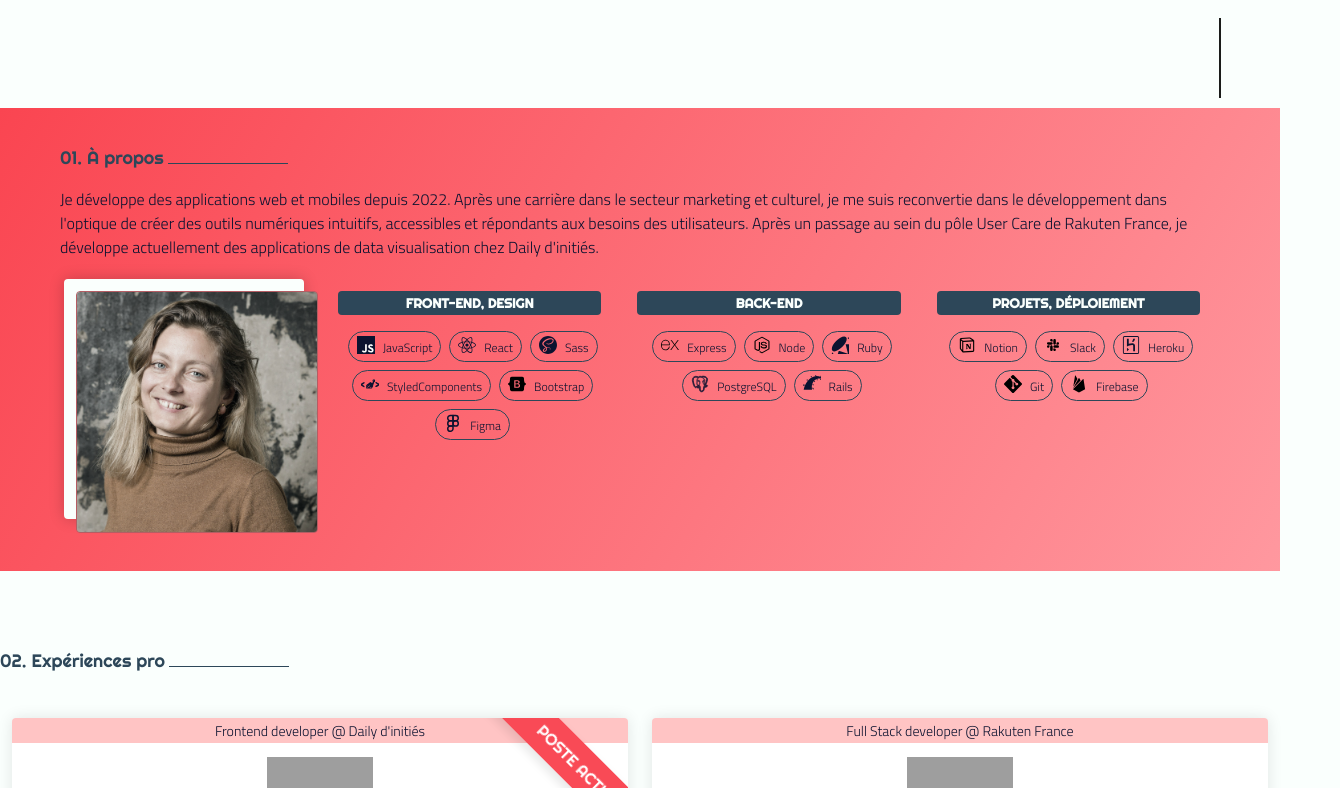
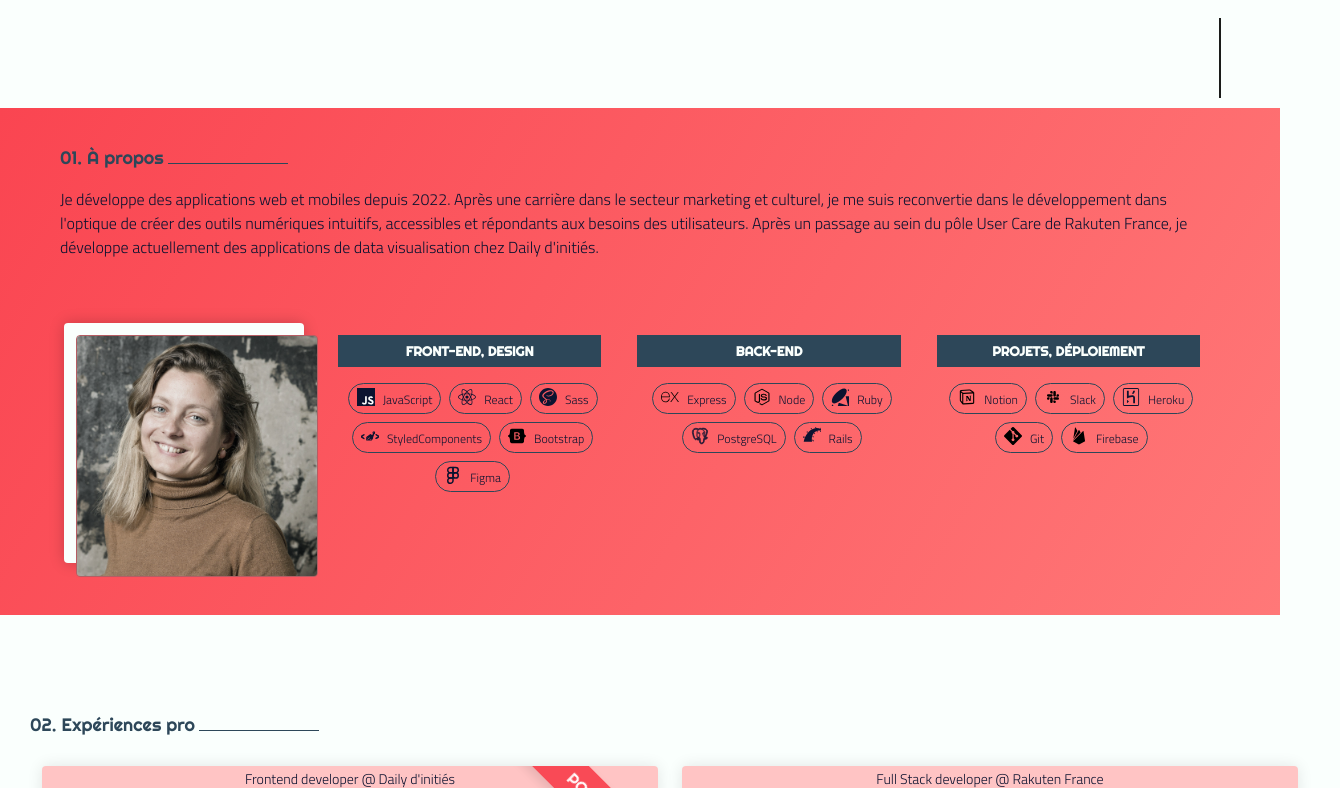
Before and after one commit to noleni/portfolio, a React (Create React App) app: page / in a window 1280 px wide. Shown: the part 692-1480 px from the top of the page, 1340 px wide, since content can reach past the window. Built offline with nearby package versions, Linux system fonts and the light colour scheme; grey boxes are pictures that could not be loaded.

Commit message:
remove showMore and resize containers

```diff
--- a/src/components/TechList.jsx
+++ b/src/components/TechList.jsx
@@ -48,11 +48,10 @@ const TechListStyle = styled.div`
 
   h5 {
     margin: 0 6px 0 0;
-    padding: 4px 8px;
+    padding: 8px;
     text-transform: uppercase;
     color: var(--off-white);
     background-color: var(--dark-blue);
-    border-radius: 4px;
   }
 
   .competencies-title {
--- a/src/components/sections/About.jsx
+++ b/src/components/sections/About.jsx
@@ -1,8 +1,7 @@
-import React, { useState } from 'react';
+import React from 'react';
 import styled from 'styled-components';
 
 import TechList from "../TechList";
-import Button from '../UI/Button';
 
 import { gsap } from "gsap";
 import { ScrollTrigger } from 'gsap/ScrollTrigger';
@@ -12,45 +11,21 @@ gsap.registerPlugin(ScrollTrigger, ScrollToPlugin);
 
 const AboutStyle = styled.section`
   margin: 0 0 60px 0px;
-  background: linear-gradient(120deg, rgb(250, 69, 81), rgb(255, 152, 159));
+  background: linear-gradient(120deg, rgb(250, 69, 81), rgb(255, 120, 120));
 
   .about-content {
-    padding: 20px 60px;
+    padding: 20px 30px;
+  }
 
   .pic-n-tech {
     display: flex;
     flex-direction: column;
     width: 100%;
     padding: 4px 0 0 4px;
-    margin-top: 12px;
+    margin-top: 30px;
   }
 
-  .opacity-down {
-    background: var(--off-white);
-    z-index: 1;
-    position:relative;
-  }
-
-  .masked {
-    content: "";
-    position: absolute;
-    top:0;
-    left:0;
-    width:100%;
-    height: 100%;
-    z-index: 2;
-    background: -webkit-linear-gradient(rgba(255,255,255,0) 0%, rgba(255,255,255,1) 70%);
-    background: -moz-linear-gradient(rgba(255,255,255,0) 0%, rgba(255,255,255,1) 70%);
-    background: -o-linear-gradient(rgba(255,255,255,0) 0%, rgba(255,255,255,1) 70%);
-    background: linear-gradient(rgba(255,255,255,0) 0%, rgba(255,255,255,1) 70%);
-    transition: all 0.5s ease-in-out;
-  }
-
-  .large-device {
-    display:none;
-  }
-
-  .small-device {
+  .presentation {
     text-align: center;
   }
 
@@ -58,24 +33,18 @@ const AboutStyle = styled.section`
     width: 100%;
   }
 
+  @media(min-width: 576px) {
+    .about-content {
+    padding: 20px 60px;
+  }
+
   .presentation {
     text-align: left;
-
   }
 
-  @media(min-width: 576px) {
     .pic-n-tech {
       flex-direction: row;
-    }
-  }
-
-  @media(min-width: 768px) {
-
-    .small-device {
-      display: none;
-    }
-    .large-device {
-      display: flex;
+      margin-top: 60px;
     }
   }
 `;
@@ -118,34 +87,15 @@ const ProfilPicStyle = styled.div`
 
 const About = React.forwardRef((props, ref) => {
 
-  const [showMore, setShowMore] = useState(false);
-
-  const paragraph = `Je développe des applications web et mobiles depuis 2022. Après une carrière dans le secteur marketing et culturel,
-  je me suis reconvertie dans le développement dans l'optique de créer des outils numériques intuitifs, accessibles et répondants aux besoins des utilisateurs.
-  Après un passage au sein du pôle User Care de Rakuten France, je développe actuellement des applications de data visualisation chez Daily d'initiés.`;
-
-
   return (
     <AboutStyle id="about" ref={ref}>
       <div className='about-content'>
       <p className='section-title'>01. À propos</p>
-      <div className='small-device'>
-        {!showMore &&
-          <p className='presentation opacity-down'>{paragraph.substring(0, 400)}
-            <span className='masked'></span>
-          </p>
-        }
-        {showMore && <p className='presentation'>{paragraph}</p> }
-        <Button
-          className="btn-show-more"
-          type="button"
-          onClick={() => setShowMore(!showMore)}
-        >
-          {!showMore ? "Lire plus" : "Voir moins"}
-        </Button>
-      </div>
-
-      <p className='presentation large-device'>{paragraph}</p>
+      <p className='presentation'>
+      Je développe des applications web et mobiles depuis 2022. Après une carrière dans le secteur marketing et culturel,
+  je me suis reconvertie dans le développement dans l'optique de créer des outils numériques intuitifs, accessibles et répondants aux besoins des utilisateurs.
+  Après un passage au sein du pôle User Care de Rakuten France, je développe actuellement des applications de data visualisation chez Daily d'initiés.
+      </p>
 
       <div className='pic-n-tech'>
         <ProfilPicStyle>
--- a/src/components/sections/Home.jsx
+++ b/src/components/sections/Home.jsx
@@ -5,7 +5,7 @@ import styled from 'styled-components';
 const HomeStyle = styled.section`
   justify-content: center;
   height: 100vh;
-  background-image: url('/images/home-bg.svg');
+  background-image: url('/images/home-bg2.svg');
   background-repeat: no-repeat;
 
   .home-content {
@@ -22,6 +22,7 @@ const HomeStyle = styled.section`
   }
 
     @media(min-width: 576px) {
+      background-image: url('/images/home-bg.svg');
 
       .home-content {
     margin: 0 110px;
--- a/src/components/sections/ProfessionalExp.jsx
+++ b/src/components/sections/ProfessionalExp.jsx
@@ -7,9 +7,13 @@ import professionalXpData from "../../data/professionalXpData";
 const ProfessionalSection = styled.section`
   display: flex;
   flex-direction: column;
-  width: 100%;
   align-items: baseline;
   margin-bottom: 60px;
+
+  .professionnal-xp-content {
+    width: 100%;
+    padding: 20px 30px;
+  }
 
   .project {
     display: flex;
@@ -19,6 +23,7 @@ const ProfessionalSection = styled.section`
 const ProfessionalExp = React.forwardRef((props, ref) => {
   return (
     <ProfessionalSection id="professional" ref={ref}>
+    <div className="professionnal-xp-content">
     <p className='section-title'>02. Expériences pro</p>
     <ProXpItem
       data={professionalXpData.dev}
@@ -26,6 +31,7 @@ const ProfessionalExp = React.forwardRef((props, ref) => {
     <ProXpItem
       data={professionalXpData.noDev}
     ></ProXpItem>
+    </div>
     </ProfessionalSection>
   )
 })
```
Also changed, not shown: public/images/home-bg2.svg (added).
